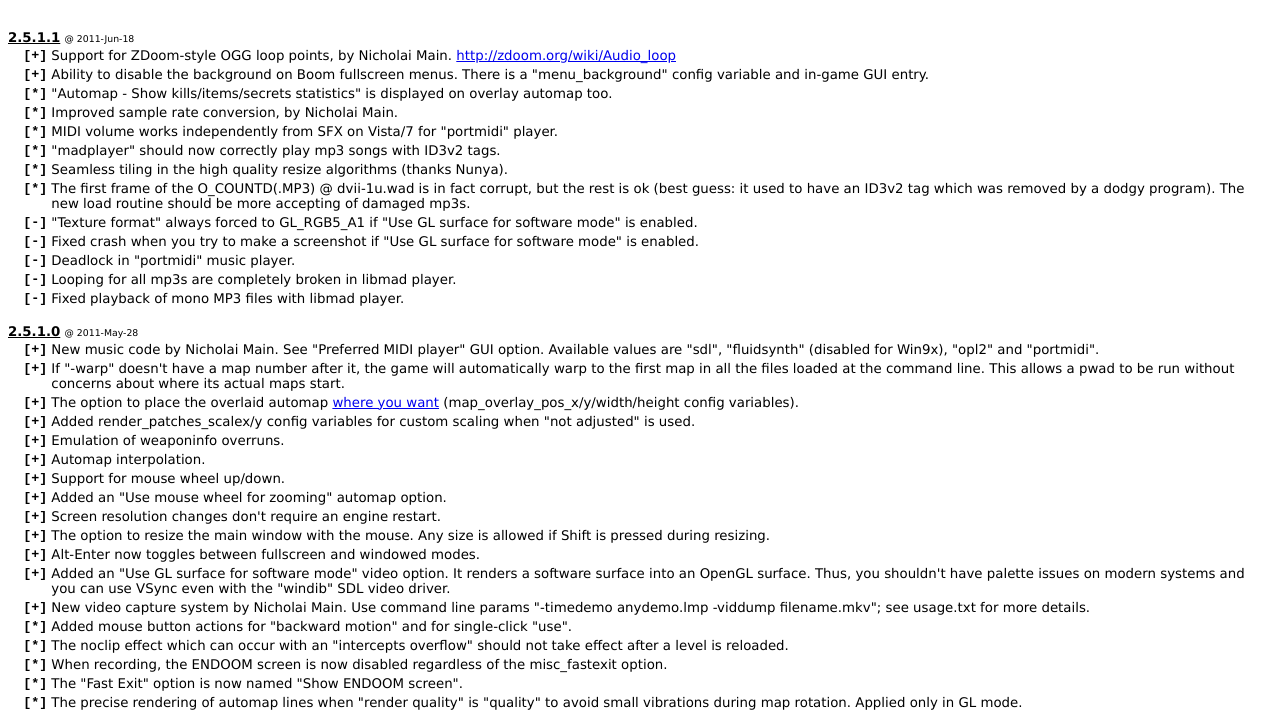
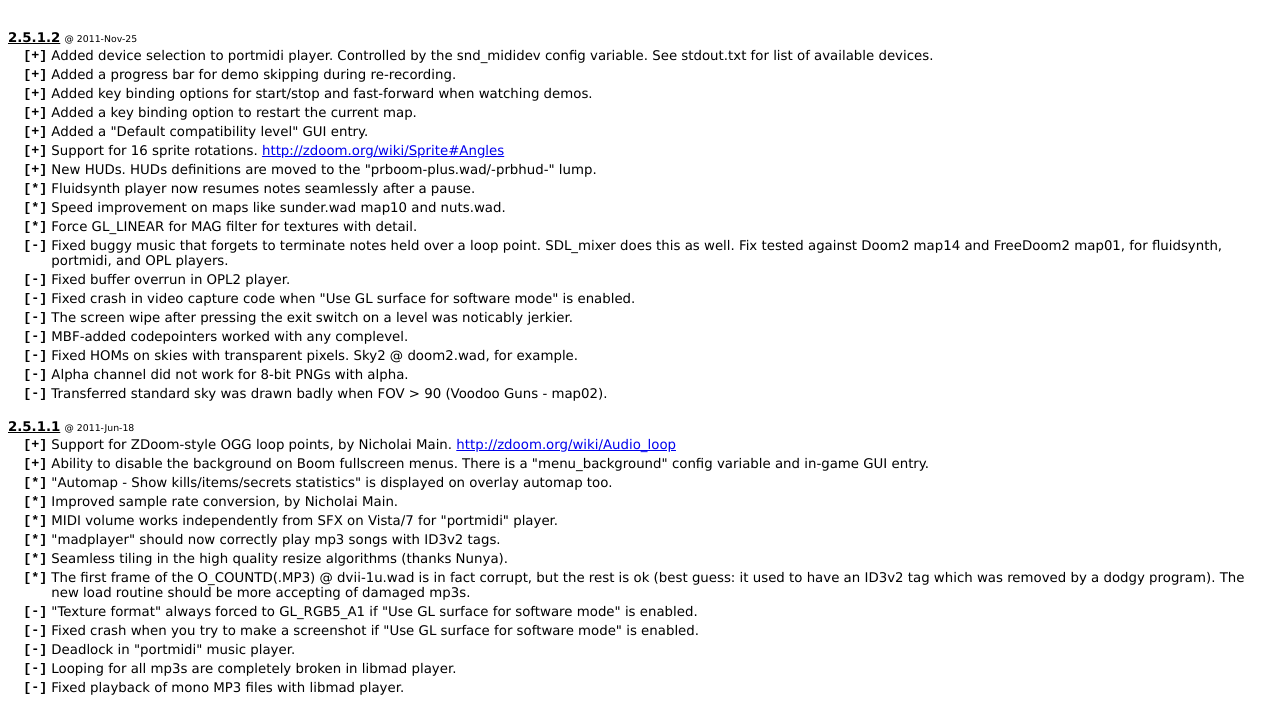
Before and after one commit to sultim-t/prboom-plus-rt, a plain HTML site: page prboom2/doc/prboom-plus-history.html in a window 1280 px wide. Shown: the part 52-762 px from the top of the page. Drawn offline with Linux system fonts and the light colour scheme.

Commit message:
Change Log for 2.5.1.2

```diff
--- a/prboom2/doc/prboom-plus-history.html
+++ b/prboom2/doc/prboom-plus-history.html
@@ -42,6 +42,29 @@
 <body>
 
 <h1>Change Log</h1>
+
+<br><span class="ver">2.5.1.2</span>
+<span class="date"> @ 2011-Nov-25</span>
+<table>
+<tr><td class="aaa">[+]</td><td>Added device selection to portmidi player. Controlled by the snd_mididev config variable. See stdout.txt for list of available devices.
+<tr><td class="aaa">[+]</td><td>Added a progress bar for demo skipping during re-recording.
+<tr><td class="aaa">[+]</td><td>Added key binding options for start/stop and fast-forward when watching demos.
+<tr><td class="aaa">[+]</td><td>Added a key binding option to restart the current map.
+<tr><td class="aaa">[+]</td><td>Added a "Default compatibility level" GUI entry.
+<tr><td class="aaa">[+]</td><td>Support for 16 sprite rotations. <a href="http://zdoom.org/wiki/Sprite#Angles">http://zdoom.org/wiki/Sprite#Angles</a>
+<tr><td class="aaa">[+]</td><td>New HUDs. HUDs definitions are moved to the "prboom-plus.wad/-prbhud-" lump.
+<tr><td class="aaa">[*]</td><td>Fluidsynth player now resumes notes seamlessly after a pause.
+<tr><td class="aaa">[*]</td><td>Speed improvement on maps like sunder.wad map10 and nuts.wad.
+<tr><td class="aaa">[*]</td><td>Force GL_LINEAR for MAG filter for textures with detail.
+<tr><td class="aaa">[-]</td><td>Fixed buggy music that forgets to terminate notes held over a loop point. SDL_mixer does this as well. Fix tested against Doom2 map14 and FreeDoom2 map01, for fluidsynth, portmidi, and OPL players.
+<tr><td class="aaa">[-]</td><td>Fixed buffer overrun in OPL2 player.
+<tr><td class="aaa">[-]</td><td>Fixed crash in video capture code when "Use GL surface for software mode" is enabled.
+<tr><td class="aaa">[-]</td><td>The screen wipe after pressing the exit switch on a level was noticably jerkier.
+<tr><td class="aaa">[-]</td><td>MBF-added codepointers worked with any complevel.
+<tr><td class="aaa">[-]</td><td>Fixed HOMs on skies with transparent pixels. Sky2 @ doom2.wad, for example.
+<tr><td class="aaa">[-]</td><td>Alpha channel did not work for 8-bit PNGs with alpha.
+<tr><td class="aaa">[-]</td><td>Transferred standard sky was drawn badly when FOV > 90 (Voodoo Guns - map02).
+</table>
 
 <br><span class="ver">2.5.1.1</span>
 <span class="date"> @ 2011-Jun-18</span>
```
Also changed, not shown: prboom2/doc/prboom-plus-history.txt.
